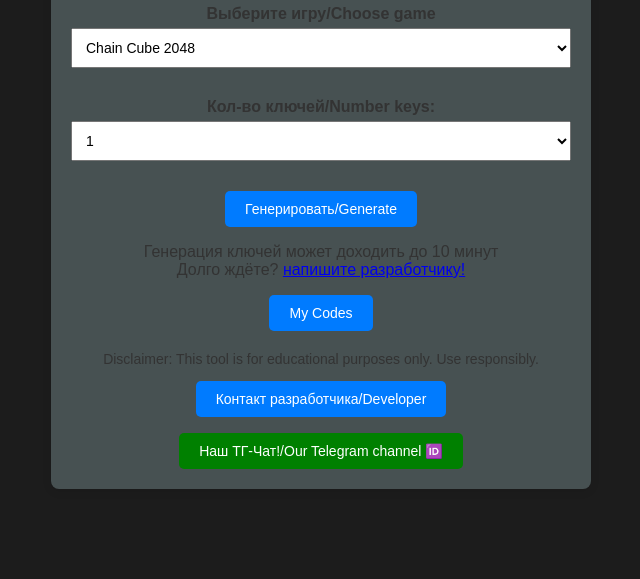
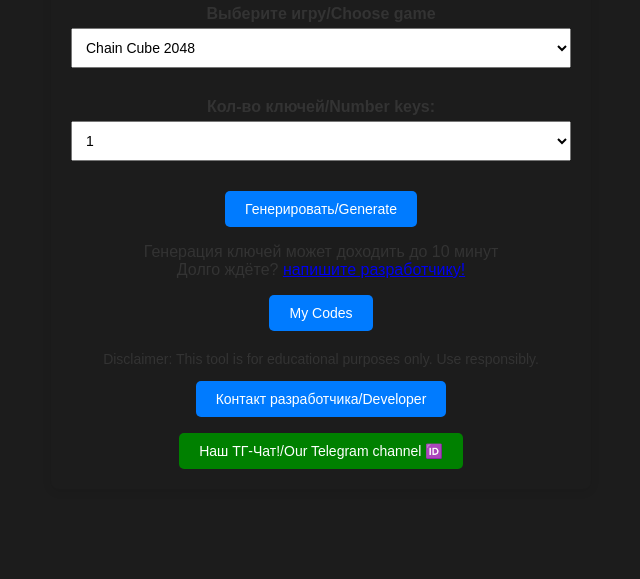
Before and after one commit to TopiMinez/generatorclone, a plain HTML site: page index.html in a window 1280 px wide. Shown: the part 221-800 px from the top of the page, without its empty margins (319-959 px from the left). Drawn offline with Linux system fonts and the light colour scheme.

Commit message:
Update styles.css

```diff
--- a/styles.css
+++ b/styles.css
@@ -10,7 +10,7 @@ body {
 }
 
 .container {
-    background: #475152;
+    background: ##33a151;
     border-radius: 8px;
     box-shadow: 0 2px 10px rgba(0, 0, 0, 0.1);
     padding: 20px;
```
